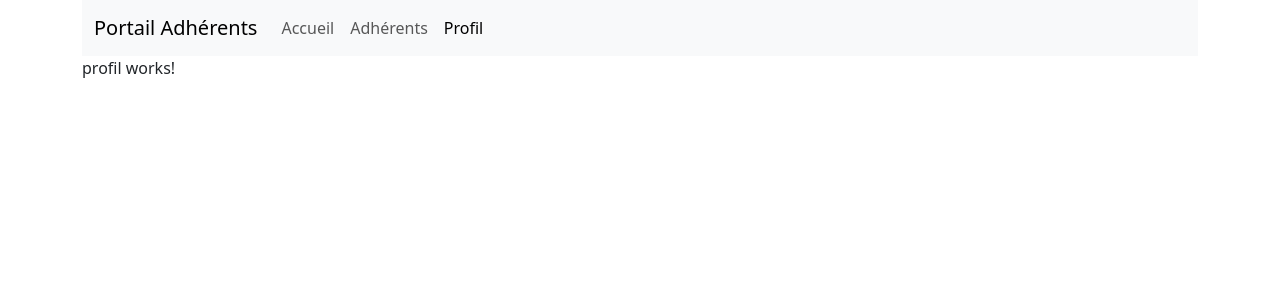
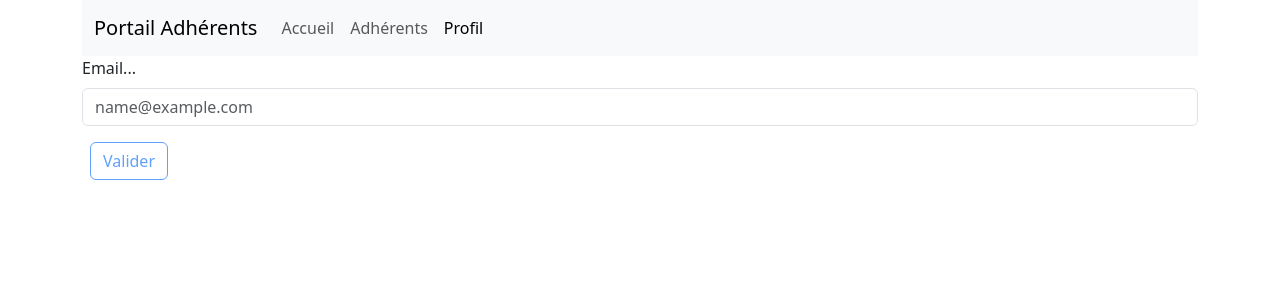
Before and after one commit to vmatheronintegrance/mini-portail-adherents, an Angular app: page /profil in a window 1280 px wide. Shown: the top 300 px of the page. Built offline with nearby package versions, Linux system fonts and the light colour scheme.

Commit message:
Bases formulaires

```diff
--- a/src/app/accueil/accueil.html
+++ b/src/app/accueil/accueil.html
@@ -1 +1,4 @@
-<p>accueil works!</p>
+<input type="text" [(ngModel)]="champInput">
+<input type="text" [(ngModel)]="champInput">
+<p>Valeur : {{ champInput }}</p>
+<button (click)="valider()">Valider</button>
--- a/src/app/accueil/accueil.ts
+++ b/src/app/accueil/accueil.ts
@@ -1,11 +1,22 @@
+import { CommonModule } from '@angular/common';
 import { Component } from '@angular/core';
+import { FormsModule } from '@angular/forms';
 
 @Component({
   selector: 'app-accueil',
-  imports: [],
+  imports: [FormsModule],
   templateUrl: './accueil.html',
   styleUrl: './accueil.scss',
 })
 export class Accueil {
+  champInput: string = "";
 
+
+  valider() {
+    if(this.champInput.length > 5) {
+      console.log("Valider");
+    } else {
+      console.log("Erreur");
+    }
+  }
 }
--- a/src/app/profil/profil.html
+++ b/src/app/profil/profil.html
@@ -1 +1,14 @@
-<p>profil works!</p>
+<form (submit)="submit($event)">
+    <div class="mb-3">
+        <label for="champEmail" class="form-label">Email...</label>
+        <input type="email" class="form-control" id="champEmail" placeholder="name@example.com" [formControl]="email">
+        @if (email.invalid && (email.dirty || email.touched)) {
+            <div class="text-danger">Ce champ est invalide</div>
+        }
+    </div>
+
+
+    <button type="submit" class="btn btn-outline-primary ms-2" [disabled]="email.invalid">
+        Valider
+    </button>
+</form>
--- a/src/app/profil/profil.ts
+++ b/src/app/profil/profil.ts
@@ -1,11 +1,20 @@
 import { Component } from '@angular/core';
+import { FormControl, ReactiveFormsModule, Validators } from '@angular/forms';
 
 @Component({
   selector: 'app-profil',
-  imports: [],
+  imports: [ReactiveFormsModule],
   templateUrl: './profil.html',
   styleUrl: './profil.scss',
 })
 export class Profil {
 
+  email = new FormControl<string>('', [Validators.required]);
+
+  submit($event: Event) {
+    $event.preventDefault();
+    console.log(this.email.value);
+  }
+
+
 }
```
